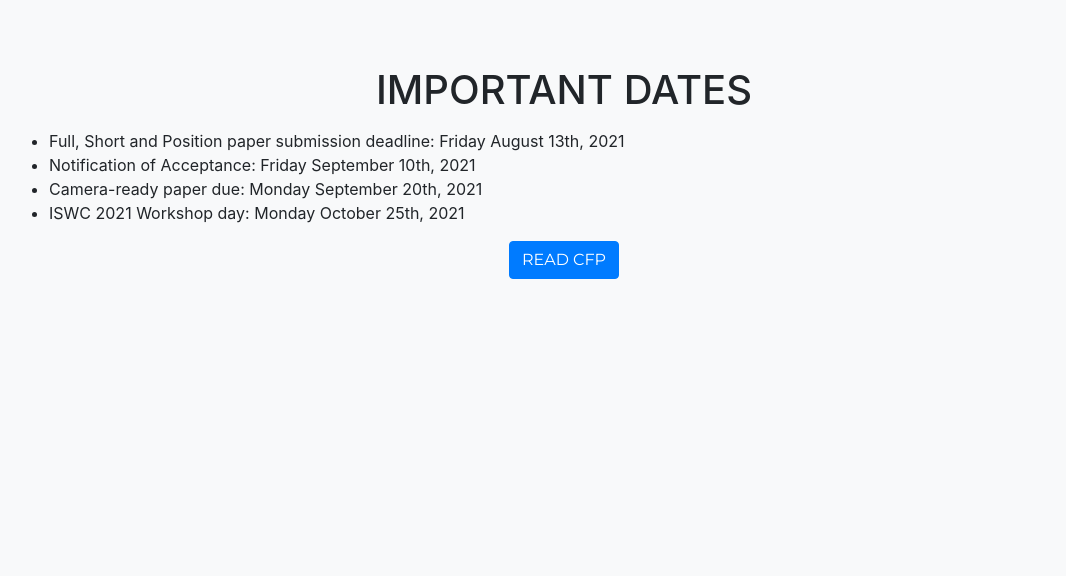
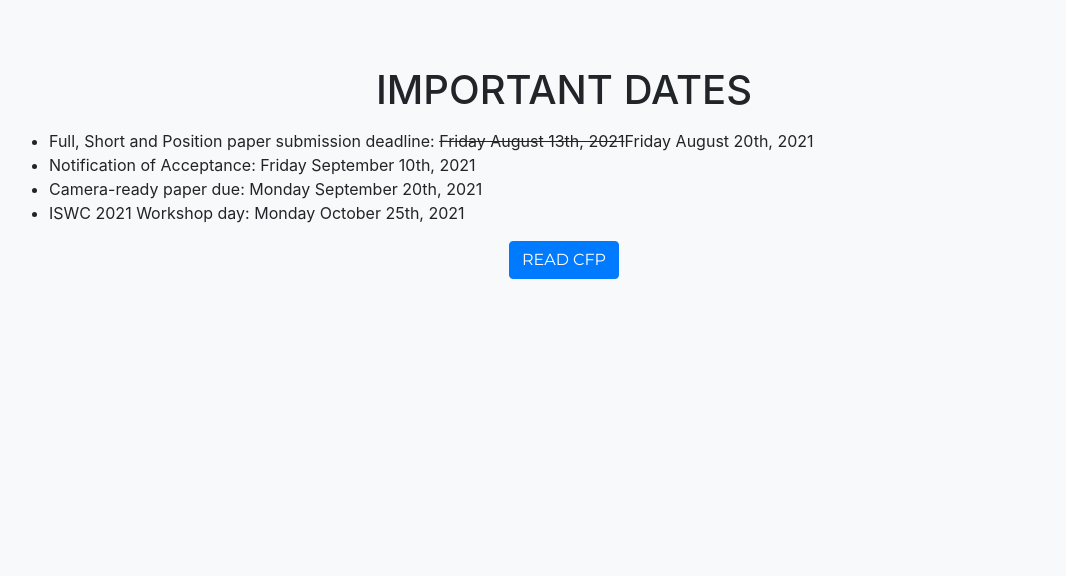
Before and after one commit to alammehwish/dl4kg2021, a website with bundled scripts: page index.html in a window 1280 px wide. Shown: the part 4140-4716 px from the top of the page, without its empty margins (76-1142 px from the left). Built offline with nearby package versions, Linux system fonts and the light colour scheme; files whose address does not match are found by name; a web font is replaced by a local one.

Commit message:
Update index.html

```diff
--- a/index.html
+++ b/index.html
@@ -272,7 +272,7 @@
           <h2 class="section-heading text-uppercase">Important Dates</h2>
           <div style="text-align:left">
            <ul>
-              <li>Full, Short and Position paper submission deadline: Friday August 13th, 2021</li>
+              <li>Full, Short and Position paper submission deadline: <s>Friday August 13th, 2021</s>Friday August 20th, 2021</li>
               <li>Notification of Acceptance: Friday September 10th, 2021</li>
               <li>Camera-ready paper due: Monday September 20th, 2021</li>
               <li>ISWC 2021 Workshop day:  Monday October 25th, 2021</li>
```
